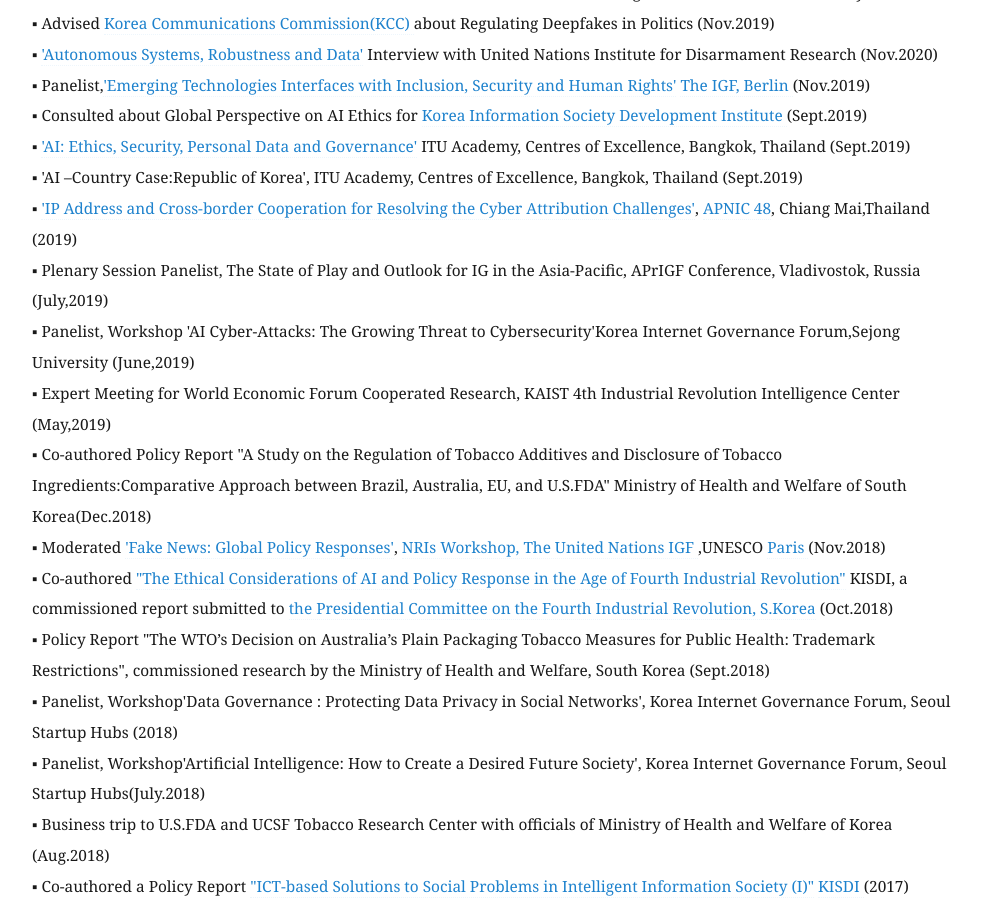
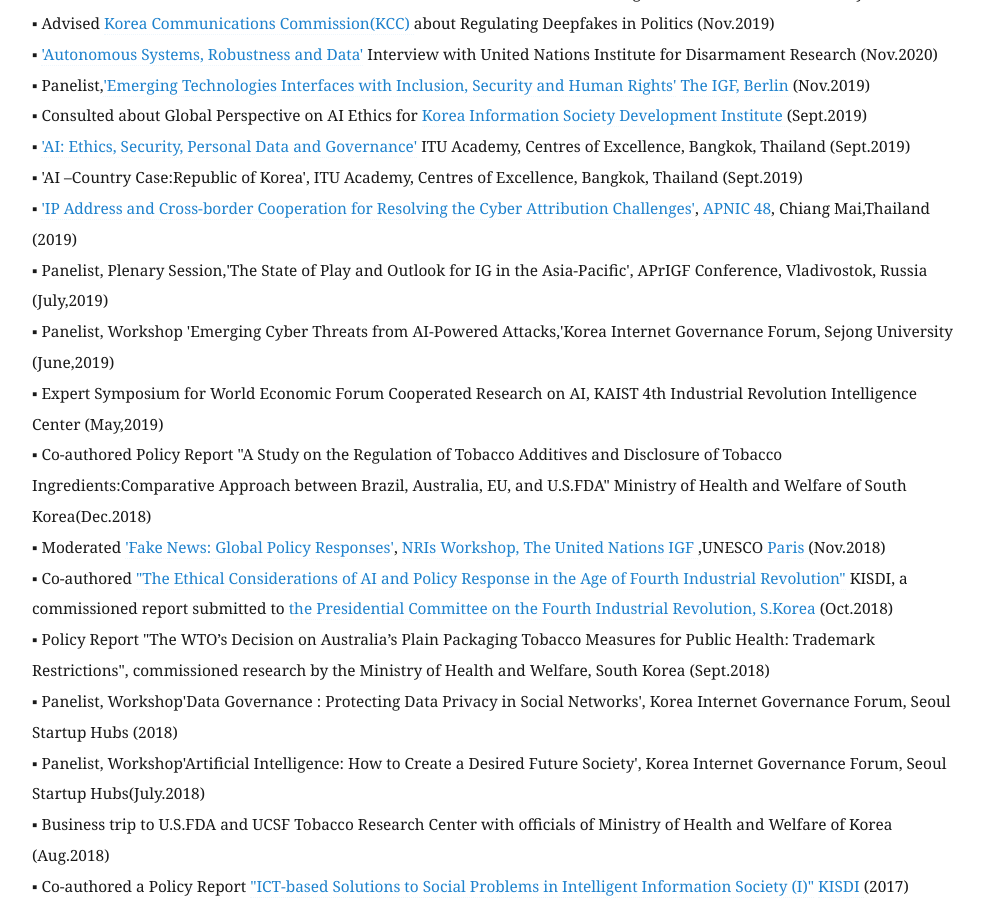
Before and after one commit to eunchangchoi/eunchangchoi.github.io, a Jekyll site: the page built from index.md, in a window 1280 px wide and 900 px high, scrolled down 7536 px. Shown: the whole window, without its empty margins (68-1051 px from the left). Built offline with Jekyll 4.4.1, drawn with Linux system fonts in a browser that asks for light colours.

Commit message:
Update index.md

```diff
--- a/index.md
+++ b/index.md
@@ -171,9 +171,9 @@
 ▪ <a href="https://www.itu.int/en/ITU-D/Regional-Presence/AsiaPacific/Pages/Events/2019/Artificial-Intelligence-Overview-and-Applications.aspx">'AI: Ethics, Security, Personal Data and Governance'</a> ITU Academy, Centres of Excellence, Bangkok, Thailand (Sept.2019)<br>
 ▪ 'AI –Country Case:Republic of Korea', ITU Academy, Centres of Excellence, Bangkok, Thailand (Sept.2019)<br>
 ▪ <a href="https://youtu.be/uRsC_ypHGCg?t=1348">'IP Address and Cross-border Cooperation for Resolving the Cyber Attribution Challenges'</a>, <a href="https://conference.apnic.net/48/program/schedule/#/day/6/cooperation-sig"> APNIC 48</a>, Chiang Mai,Thailand (2019) <br>
-▪ Plenary Session Panelist, The State of Play and Outlook for IG in the Asia-Pacific, APrIGF Conference, Vladivostok, Russia (July,2019)<br>
-▪ Panelist, Workshop 'AI Cyber-Attacks: The Growing Threat to Cybersecurity'Korea Internet Governance Forum,Sejong University (June,2019) <br>
-▪ Expert Meeting for World Economic Forum Cooperated Research, KAIST 4th Industrial Revolution Intelligence Center (May,2019) <br>
+▪ Panelist, Plenary Session,'The State of Play and Outlook for IG in the Asia-Pacific', APrIGF Conference, Vladivostok, Russia (July,2019)<br>
+▪ Panelist, Workshop 'Emerging Cyber Threats from AI-Powered Attacks,'Korea Internet Governance Forum, Sejong University (June,2019) <br>
+▪ Expert Symposium for World Economic Forum Cooperated Research on AI, KAIST 4th Industrial Revolution Intelligence Center (May,2019) <br>
 ▪ Co-authored Policy Report "A Study on the Regulation of Tobacco Additives and Disclosure of Tobacco Ingredients:Comparative Approach between Brazil, Australia, EU, and U.S.FDA" Ministry of Health and Welfare of South Korea(Dec.2018) <br>
 ▪ Moderated <a href="https://www.youtube.com/watch?v=quo1DLyitf8&feature=youtu.be&t=1004">'Fake News: Global Policy Responses'</a>, <a href="https://www.intgovforum.org/en/content/igf-2018-day-2-salle-xii-nri-session-on-fakenews"> NRIs Workshop, The United Nations IGF </a>,UNESCO <a href="https://igf2018.fr/"> Paris </a>(Nov.2018) <br>
 ▪ Co-authored <a href="https://bit.ly/3qgZ63S">"The Ethical Considerations of AI and Policy Response in the Age of Fourth Industrial Revolution"</a> KISDI,  a commissioned report submitted to <a href="https://policy.nl.go.kr/cmmn/FileDown.do?atchFileId=221994&fileSn=63436">the Presidential Committee on the Fourth Industrial Revolution, S.Korea</a> (Oct.2018) <br>
```
